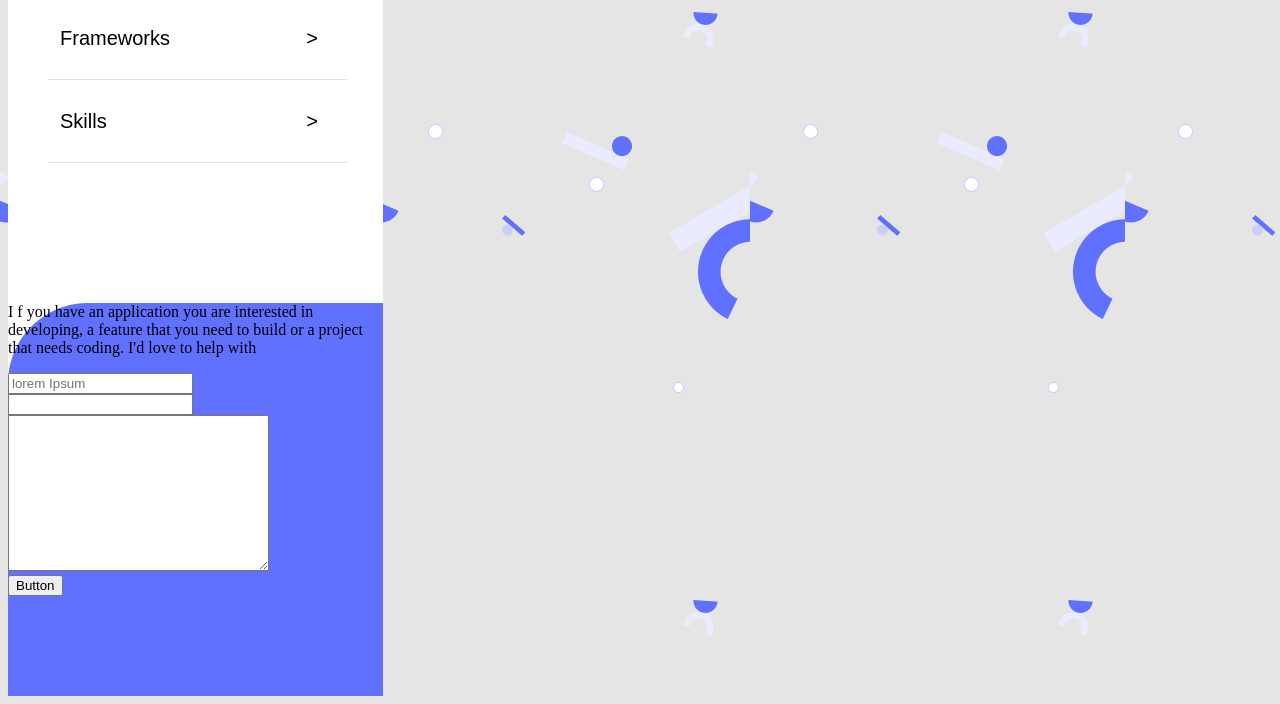
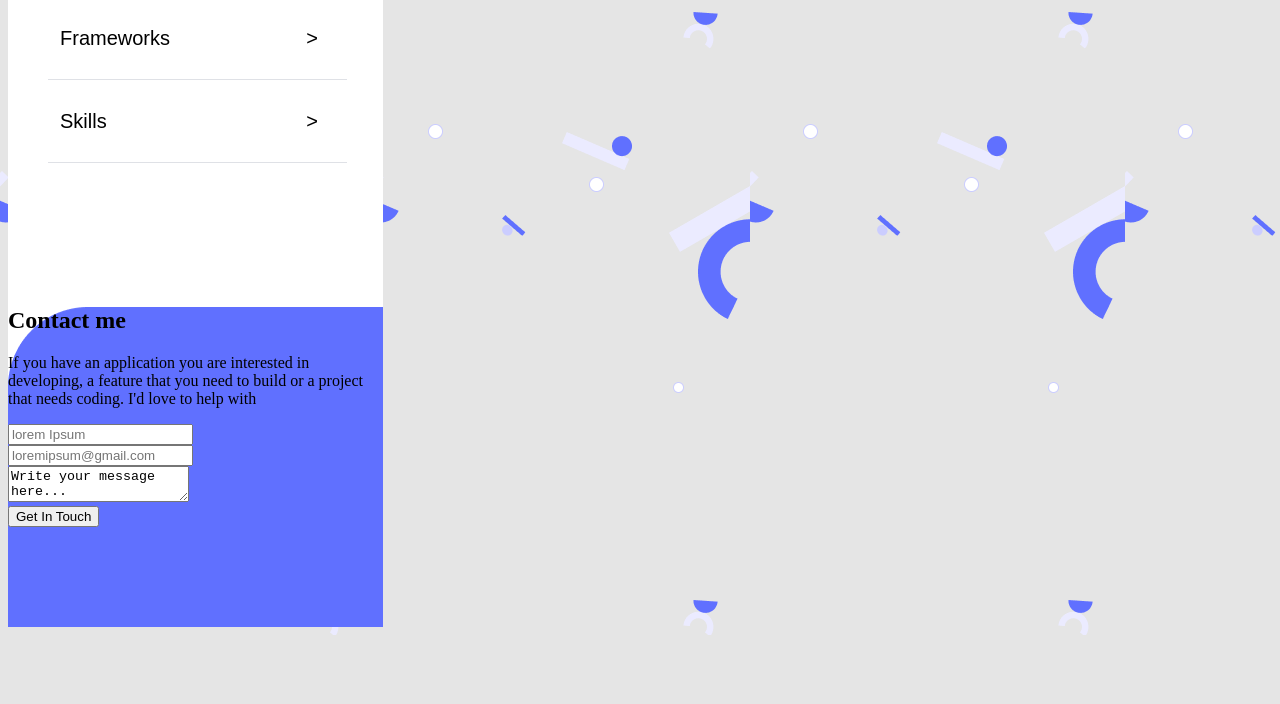
Before and after one commit to Jonathan-kiprono/Hello, a website: page index.html in a window 1280 px wide. Shown: the part 3357-4061 px from the top of the page. After the commit the page ends 3992 px from the top, so only its background shows below. Drawn offline with Linux system fonts and the light colour scheme.

Commit message:
Update index.html

```diff
--- a/index.html
+++ b/index.html
@@ -220,22 +220,20 @@
             </div>
 
         <section class="contact-me">
+            <div class="contact-background">
+                <h2>Contact me</h2>
                 <p>
-                I f you have an application you are interested in developing, a feature that you need to build or a project that needs coding. I'd love to help with
+                    If you have an application you are interested in developing, a feature that you need to build or a project that needs coding. I'd love to help with
                 </p>
                 <form>
-                <label for="fname"></label>
-                <input type="text" id="fname" name="fname" placeholder="lorem Ipsum" required><br>
-                <label for="sname"></label>
-                <input type="text" id="fsname" name="sname"><br>
-                <textarea name="" id="" cols="30" rows="10"></textarea><br>
-                <input type="button" value="Button" placeholder="Get In Touch">
+                    <input type="text" id="fname" name="fname" placeholder="lorem Ipsum" maxlength="30" required><br>
+                    <input type="email" id="email" name="email" placeholder="loremipsum@gmail.com" required><br>
+                    <textarea name="message" id="message" maxlength="500" required>Write your message here...</textarea><br>
+                    <div class="btn-submitContact">
+                        <button type="submit" id="submit" name="submit" value="submit">Get In Touch</button>
+                    </div>
                 </form>
+            </div>
         </section>
-
-        </section>
-
-
     </body>
-
 </html>
```
Lines whose indentation alone changed are shown as unchanged.
